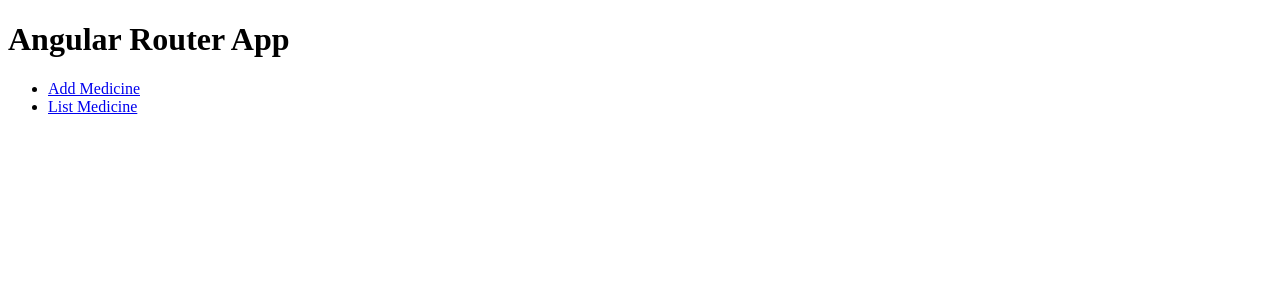
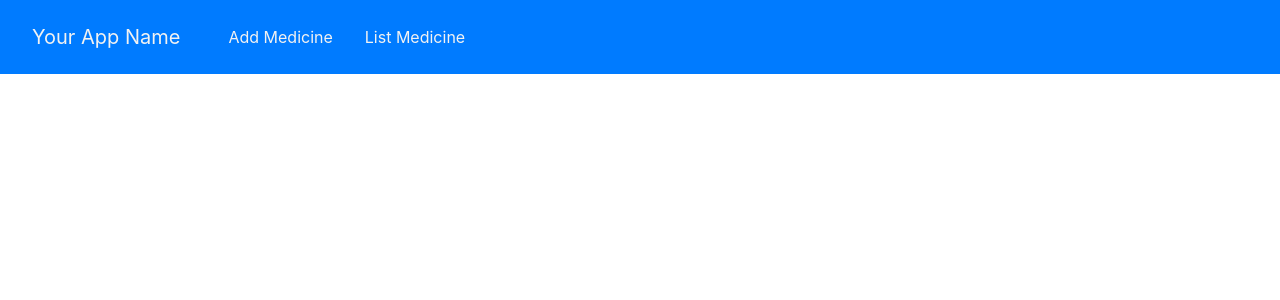
Before and after one commit to SwiftSoft-Bahadur/app-Node18v, an Angular app: page / in a window 1280 px wide. Shown: the top 300 px of the page. Built offline with nearby package versions, Linux system fonts and the light colour scheme; no server answers.

Commit message:
package.json script updated code

```diff
--- a/src/app/app.component.css
+++ b/src/app/app.component.css
@@ -0,0 +1,20 @@
+/* Add this to your component's CSS file or style section */
+
+.navbar {
+    background-color: #333; /* Background color of the navbar */
+    overflow: hidden;
+  }
+
+  .navbar a {
+    float: left;
+    display: block;
+    color: #f2f2f2; /* Text color of the links */
+    text-align: center;
+    padding: 14px 16px;
+    text-decoration: none;
+  }
+
+  .navbar a:hover {
+    background-color: #ddd; /* Background color on hover */
+    color: black;
+  }
--- a/src/app/app.component.html
+++ b/src/app/app.component.html
@@ -1,9 +1,25 @@
-<h1>Angular Router App</h1>
-<nav>
-  <ul>
-    <li><a routerLink="/users" routerLinkActive="active" ariaCurrentWhenActive="page">Add Medicine</a></li>
-    <li><a routerLink="/posts" routerLinkActive="active" ariaCurrentWhenActive="page">List Medicine</a></li>
-  </ul>
-</nav>
+  <link rel="stylesheet" href="https://maxcdn.bootstrapcdn.com/bootstrap/4.5.2/css/bootstrap.min.css">
+
+  <!-- Add this to your component's HTML file -->
+
+<link rel="stylesheet" href="https://maxcdn.bootstrapcdn.com/bootstrap/4.5.2/css/bootstrap.min.css">
+
+<div class="navbar navbar-expand-lg navbar-dark bg-primary">
+  <a class="navbar-brand" href="#">Your App Name</a>
+  <button class="navbar-toggler" type="button" data-toggle="collapse" data-target="#navbarNav" aria-controls="navbarNav" aria-expanded="false" aria-label="Toggle navigation">
+    <span class="navbar-toggler-icon"></span>
+  </button>
+  <div class="collapse navbar-collapse" id="navbarNav">
+    <ul class="navbar-nav">
+      <li class="nav-item">
+        <a routerLink="/users" routerLinkActive="active" ariaCurrentWhenActive="page" class="nav-link">Add Medicine</a>
+      </li>
+      <li class="nav-item">
+        <a routerLink="/posts" routerLinkActive="active" ariaCurrentWhenActive="page" class="nav-link">List Medicine</a>
+      </li>
+    </ul>
+  </div>
+</div>
+
 <!-- The routed views render in the <router-outlet>-->
 <router-outlet></router-outlet>
```
